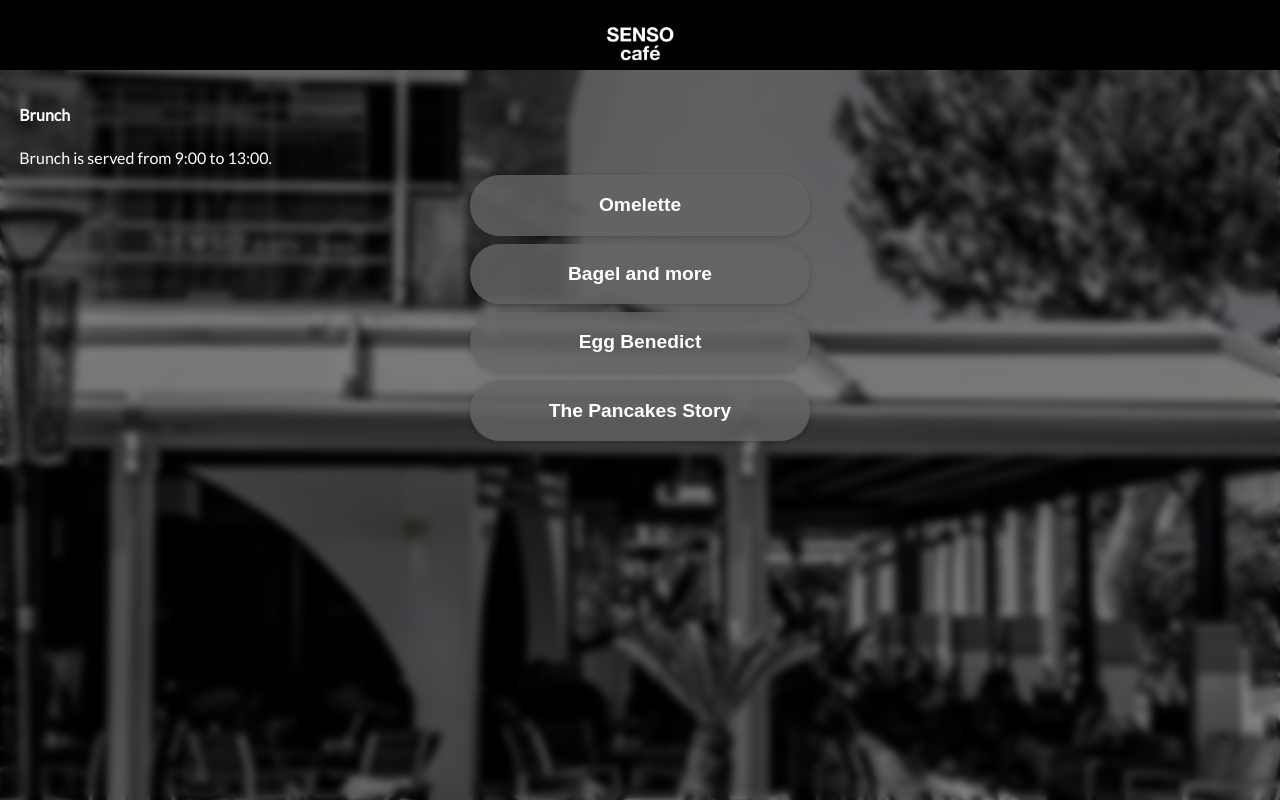
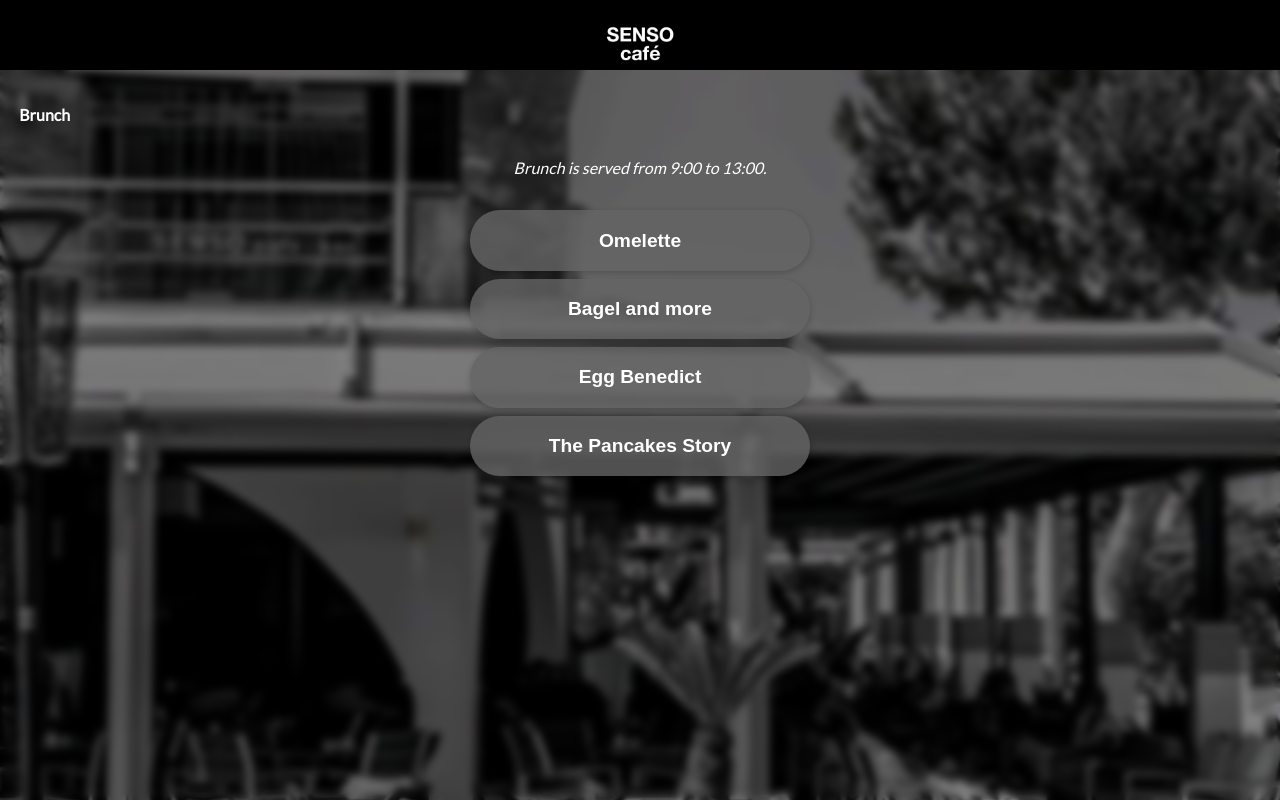
Before and after one commit to eleniyiasoumi/Sensomenu-fotos-v1, a plain HTML site: page menu.html in a window 1280 px wide. Both pictures are taken after a click on the button "Brunch". Drawn offline with Linux system fonts and the light colour scheme.

Commit message:
Update styles_final_best_layout.css

```diff
--- a/styles_final_best_layout.css
+++ b/styles_final_best_layout.css
@@ -264,6 +264,17 @@ button:hover {
   text-align: center;
 }
 
+.brunch-note {
+  margin-top: 0rem;
+  margin-bottom: 1rem;
+  padding: 0.6rem;
+  background-color: rgba(255, 255, 255, 0);
+  color: white;
+  text-align: center;
+  font-style: italic;
+  font-size: 1rem;
+  border-radius: 0rem;
+}
 
 #allergen-button {
   position: fixed;
```
